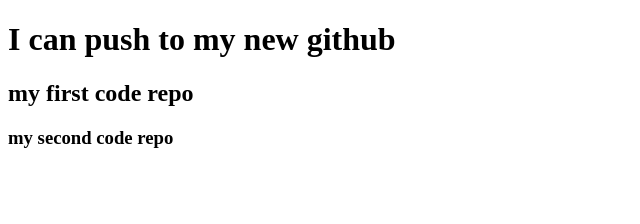
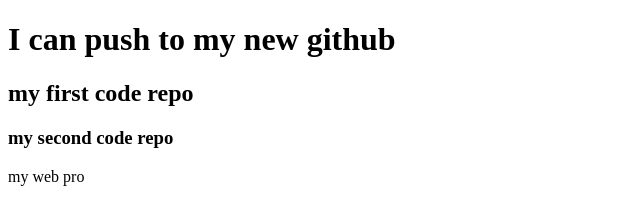
Before and after one commit to HabibaJannatAdiba/my-second-repo, a plain HTML site: page index.html in a window 1280 px wide. Shown: the full height of the page, 0-640 px from the left. Drawn offline with Linux system fonts and the light colour scheme.

Commit message:
second commit

```diff
--- a/index.html
+++ b/index.html
@@ -10,5 +10,6 @@
     <h1>I can push to my new github</h1>
     <h2>my first code repo</h2>
     <h3>my second code repo</h3>
+    <p>my web pro</p>
   </body>
 </html>
```
